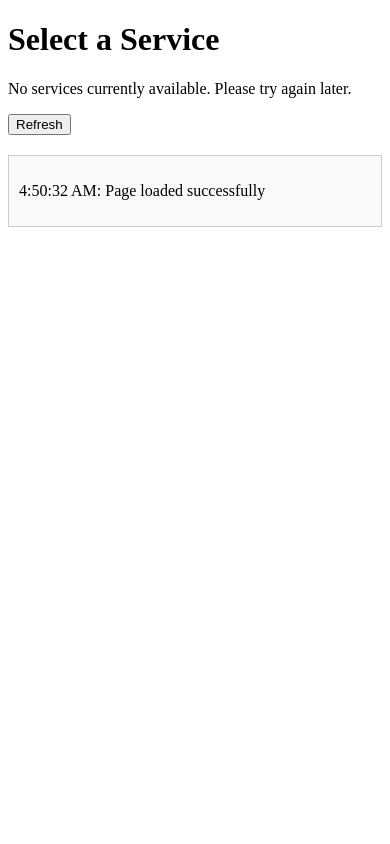
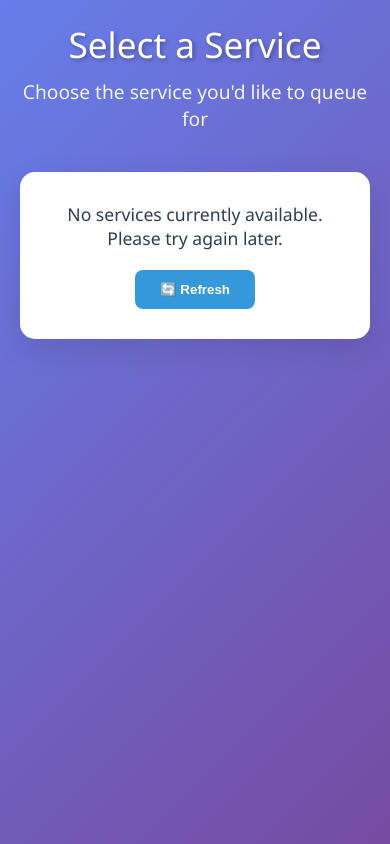
Before and after one commit to chhavi876/Hospital-Queue-Management-System, a Django app: template queue_app/templates/service_selection.html in a window 390 px wide. Run offline with Django 5.2, Linux system fonts and the light colour scheme; the template is opened without the code that fills it, so the values that code supplies are empty.

Commit message:
Update service_selection.html

```diff
--- a/queue_app/templates/service_selection.html
+++ b/queue_app/templates/service_selection.html
@@ -1,40 +1,186 @@
 <!DOCTYPE html>
-<html>
+<html lang="en">
 <head>
-    <title>Select Service</title>
+    <meta charset="UTF-8">
+    <meta name="viewport" content="width=device-width, initial-scale=1.0">
+    <title>Select Service - Queue System</title>
     <style>
+        :root {
+            --primary: #3498db;
+            --secondary: #2c3e50;
+            --success: #2ecc71;
+            --warning: #f39c12;
+            --danger: #e74c3c;
+            --light: #ecf0f1;
+            --dark: #2c3e50;
+        }
+
+        * {
+            margin: 0;
+            padding: 0;
+            box-sizing: border-box;
+        }
+
+        body {
+            font-family: 'Segoe UI', Tahoma, Geneva, Verdana, sans-serif;
+            background: linear-gradient(135deg, #667eea 0%, #764ba2 100%);
+            min-height: 100vh;
+            padding: 20px;
+        }
+
+        .container {
+            max-width: 1200px;
+            margin: 0 auto;
+        }
+
+        .header {
+            text-align: center;
+            margin-bottom: 40px;
+            color: white;
+        }
+
+        .header h1 {
+            font-size: 3em;
+            font-weight: 300;
+            margin-bottom: 10px;
+            text-shadow: 2px 2px 4px rgba(0,0,0,0.3);
+        }
+
+        .header p {
+            font-size: 1.2em;
+            opacity: 0.9;
+        }
+
+        .services-grid {
+            display: grid;
+            grid-template-columns: repeat(auto-fit, minmax(350px, 1fr));
+            gap: 25px;
+            margin-bottom: 40px;
+        }
+
         .service-card {
-            border: 1px solid #ddd;
-            padding: 20px;
-            margin: 10px;
-            border-radius: 5px;
+            background: white;
+            border-radius: 15px;
+            padding: 30px;
+            box-shadow: 0 10px 30px rgba(0,0,0,0.1);
+            transition: all 0.3s ease;
+            border: 2px solid transparent;
+        }
+
+        .service-card:hover {
+            transform: translateY(-5px);
+            box-shadow: 0 20px 40px rgba(0,0,0,0.15);
+            border-color: var(--primary);
+        }
+
+        .service-card h3 {
+            color: var(--secondary);
+            font-size: 1.5em;
+            margin-bottom: 15px;
+            font-weight: 600;
+        }
+
+        .service-card p {
+            color: #666;
+            line-height: 1.6;
+            margin-bottom: 25px;
+        }
+
+        .select-btn {
+            background: var(--primary);
+            color: white;
+            border: none;
+            padding: 12px 25px;
+            border-radius: 8px;
+            font-weight: 600;
             cursor: pointer;
+            transition: all 0.3s ease;
+            width: 100%;
         }
-        .service-card:hover {
-            background-color: #f5f5f5;
+
+        .select-btn:hover {
+            background: #2980b9;
+            transform: translateY(-2px);
         }
-        #debug-console {
-            margin-top: 20px;
-            padding: 10px;
-            border: 1px solid #ccc;
-            background-color: #f9f9f9;
+
+        .select-btn:disabled {
+            background: #bdc3c7;
+            cursor: not-allowed;
+            transform: none;
+        }
+
+        .alert {
+            background: white;
+            padding: 30px;
+            border-radius: 15px;
+            text-align: center;
+            box-shadow: 0 10px 30px rgba(0,0,0,0.1);
+        }
+
+        .alert p {
+            color: var(--dark);
+            font-size: 1.1em;
+            margin-bottom: 20px;
+        }
+
+        .refresh-btn {
+            background: var(--primary);
+            color: white;
+            border: none;
+            padding: 12px 25px;
+            border-radius: 8px;
+            font-weight: 600;
+            cursor: pointer;
+            transition: all 0.3s ease;
+        }
+
+        .refresh-btn:hover {
+            background: #2980b9;
+        }
+
+        .loading {
+            display: inline-block;
+            width: 20px;
+            height: 20px;
+            border: 3px solid #f3f3f3;
+            border-top: 3px solid var(--primary);
+            border-radius: 50%;
+            animation: spin 1s linear infinite;
+            margin-right: 10px;
+        }
+
+        @keyframes spin {
+            0% { transform: rotate(0deg); }
+            100% { transform: rotate(360deg); }
+        }
+
+        @media (max-width: 768px) {
+            .services-grid {
+                grid-template-columns: 1fr;
+            }
+
+            .header h1 {
+                font-size: 2.2em;
+            }
         }
     </style>
 </head>
 <body>
+    <div class="container">
+        <div class="header">
             <h1>Select a Service</h1>
+            <p>Choose the service you'd like to queue for</p>
+        </div>
+
         <div id="services-container">
             {% if services %}
-        <div class="service-options">
+                <div class="services-grid">
                     {% for service in services %}
                     <div class="service-card">
                         <h3>{{ service.service_name }}</h3>
                         <p>{{ service.description }}</p>
-                <button
-                    data-service="{{ service.service_id }}"
-                    onclick="selectService({{ service.service_id }})"
-                >
-                    Select
+                        <button class="select-btn" data-service="{{ service.service_id }}" onclick="selectService({{ service.service_id }})">
+                            Select Service
                         </button>
                     </div>
                     {% endfor %}
@@ -42,38 +188,30 @@
             {% else %}
                 <div class="alert">
                     <p>No services currently available. Please try again later.</p>
-            <button onclick="window.location.reload()">Refresh</button>
+                    <button class="refresh-btn" onclick="window.location.reload()">
+                        🔄 Refresh
+                    </button>
                 </div>
             {% endif %}
         </div>
-
-    <div id="debug-console"></div>
+    </div>
 
     <script>
-        function logDebug(message) {
-            const consoleDiv = document.getElementById('debug-console');
-            consoleDiv.innerHTML += `<p>${new Date().toLocaleTimeString()}: ${message}</p>`;
-            console.log(message);
-        }
+        function selectService(serviceId) {
+            const button = document.querySelector(`button[data-service="${serviceId}"]`);
+            const originalText = button.innerHTML;
 
-        function selectService(serviceId) {
             // Show loading state
-    const button = document.querySelector(`button[data-service="${serviceId}"]`);
+            button.innerHTML = '<span class="loading"></span> Processing...';
             button.disabled = true;
-    button.innerHTML = 'Processing...';
-
-    logDebug(`Attempting to select service ID: ${serviceId}`);
 
             const csrfToken = getCookie('csrftoken');
             if (!csrfToken) {
-        logDebug('Error: CSRF token not found');
                 alert('Session error. Please refresh the page.');
                 button.disabled = false;
-        button.innerHTML = 'Select';
+                button.innerHTML = originalText;
                 return;
             }
-
-    logDebug(`CSRF token found: ${csrfToken}`);
 
             fetch('/queue/join/', {
                 method: 'POST',
@@ -84,7 +222,6 @@
                 body: `service_id=${serviceId}`
             })
             .then(response => {
-        logDebug(`Received response with status: ${response.status}`);
                 if (!response.ok) {
                     return response.json().then(err => { throw err; });
                 }
@@ -101,10 +238,9 @@
                 }
             })
             .catch(error => {
-        logDebug(`Error: ${error.message}`);
                 alert(error.message || 'Failed to join queue. Please try again.');
                 button.disabled = false;
-        button.innerHTML = 'Select';
+                button.innerHTML = originalText;
             });
         }
 
@@ -122,8 +258,6 @@
             }
             return cookieValue;
         }
-
-        logDebug('Page loaded successfully');
     </script>
 </body>
 </html>
```
Lines whose indentation alone changed are shown as unchanged.
